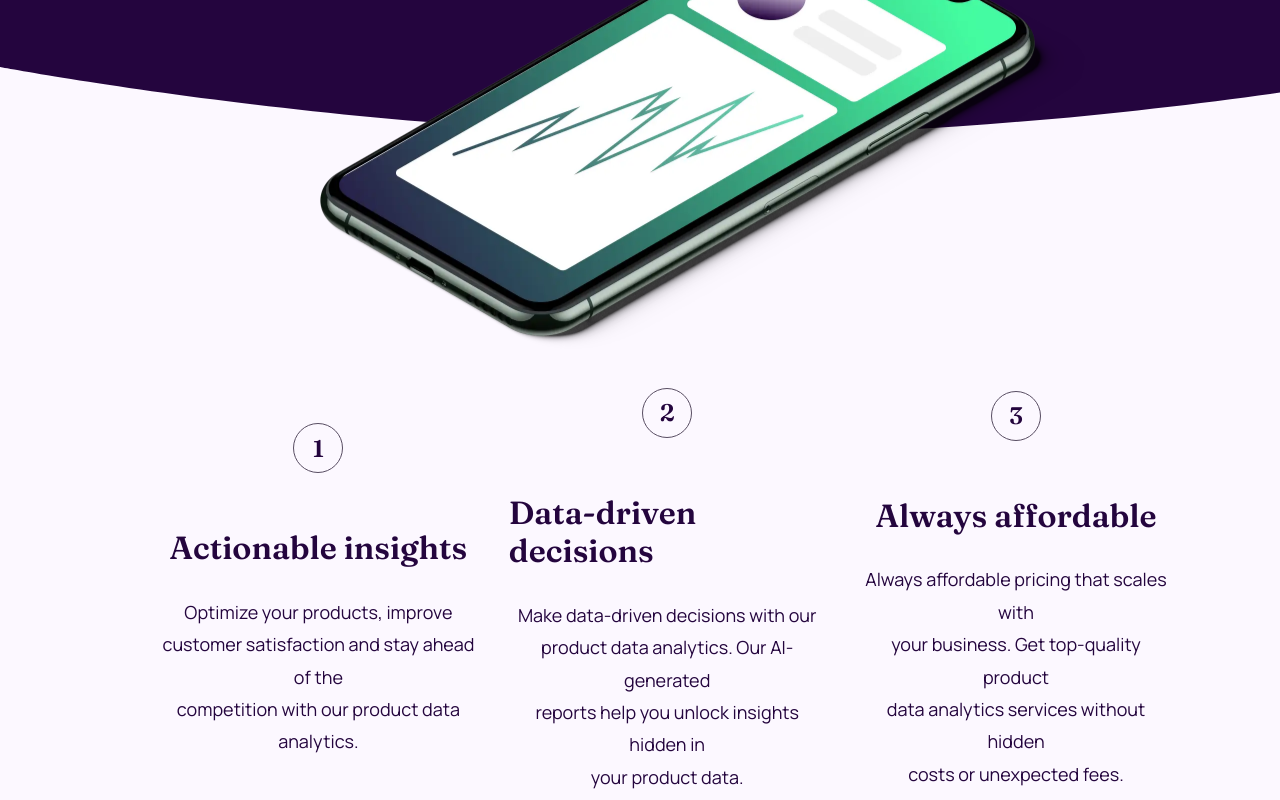
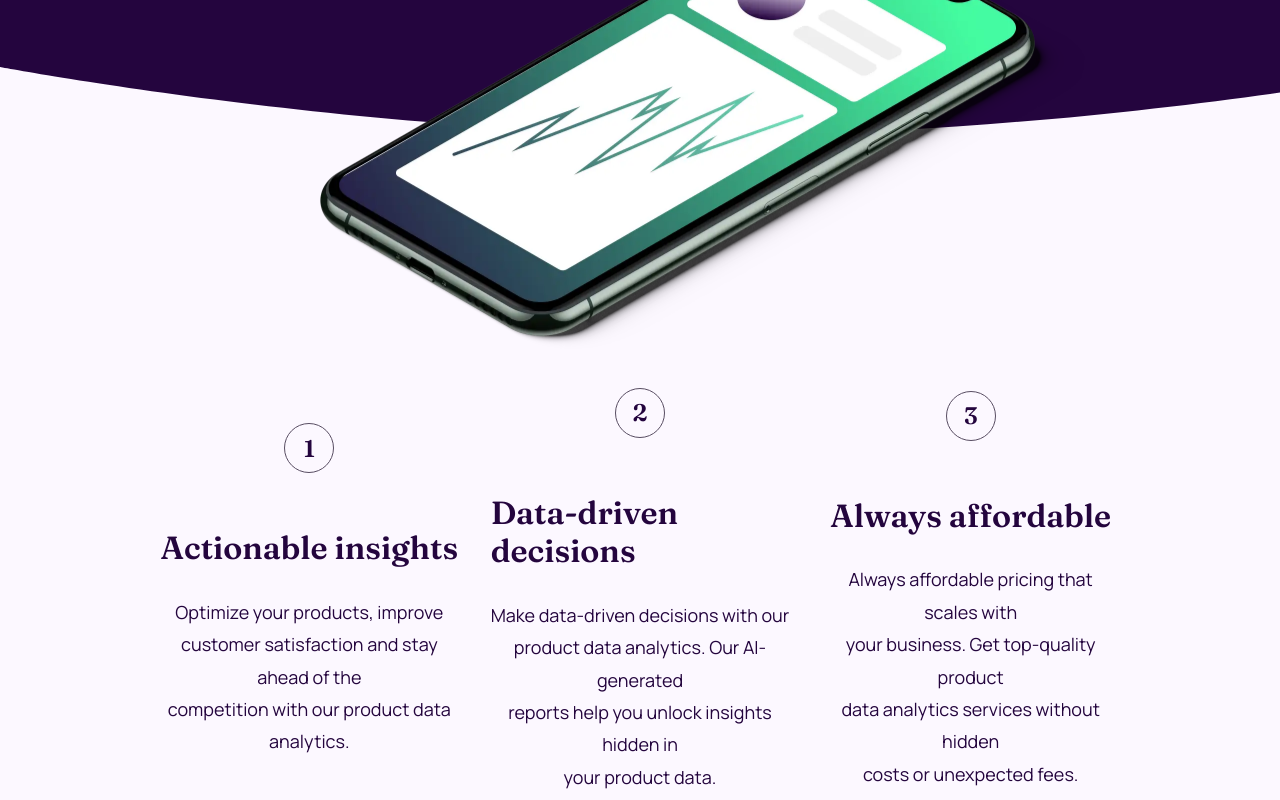
Before and after one commit to ReverseGamerG/Frontend-Mentor-Project-06, a plain HTML site: page index.html in a window 1280 px wide. Shown: the part 623-1423 px from the top of the page. Drawn offline with Linux system fonts and the light colour scheme.

Commit message:
:tada: fixing value

```diff
--- a/styles/value.css
+++ b/styles/value.css
@@ -1,6 +1,6 @@
 #value{
   display: grid;
-  grid-template-columns: repeat(3, 33%);
+  grid-template-columns: repeat(3, 1fr);
   background: var(--purple100);
   padding: 88px 160px 144px;
   gap: 32px;
```
